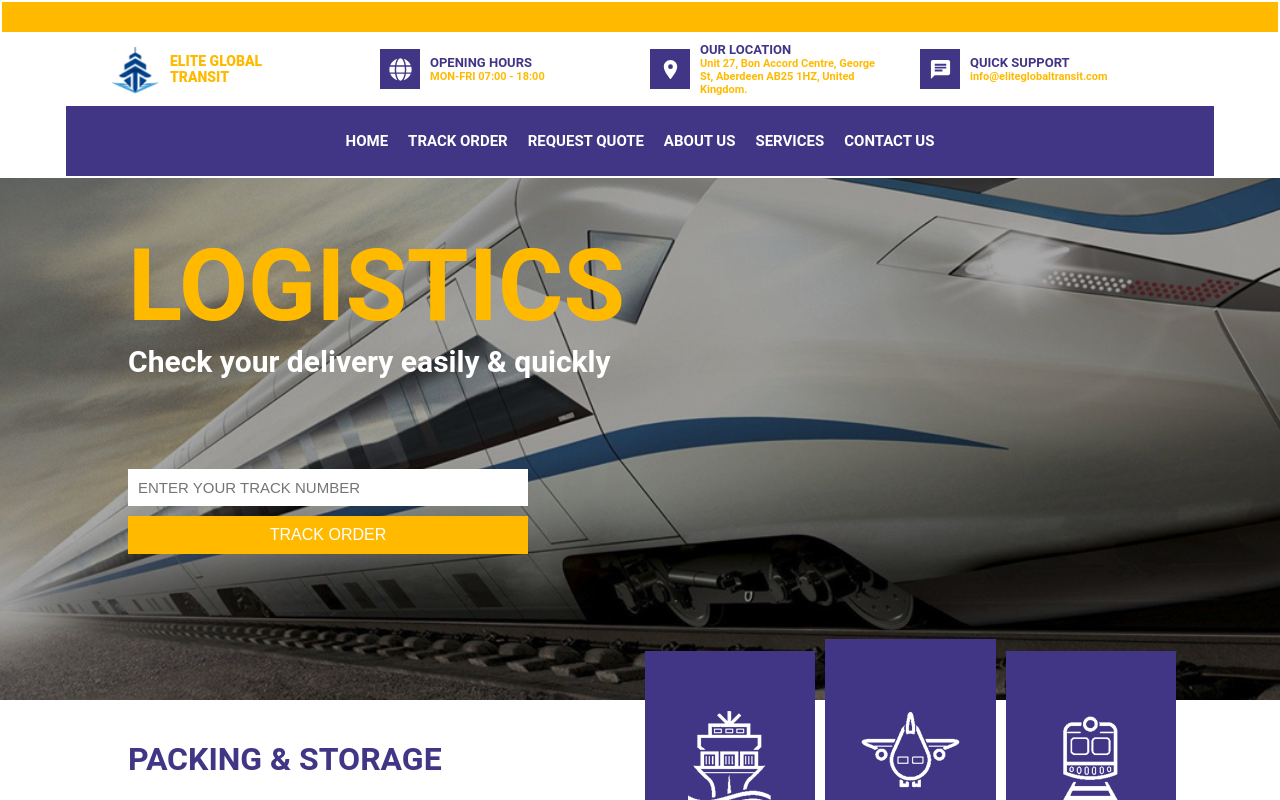
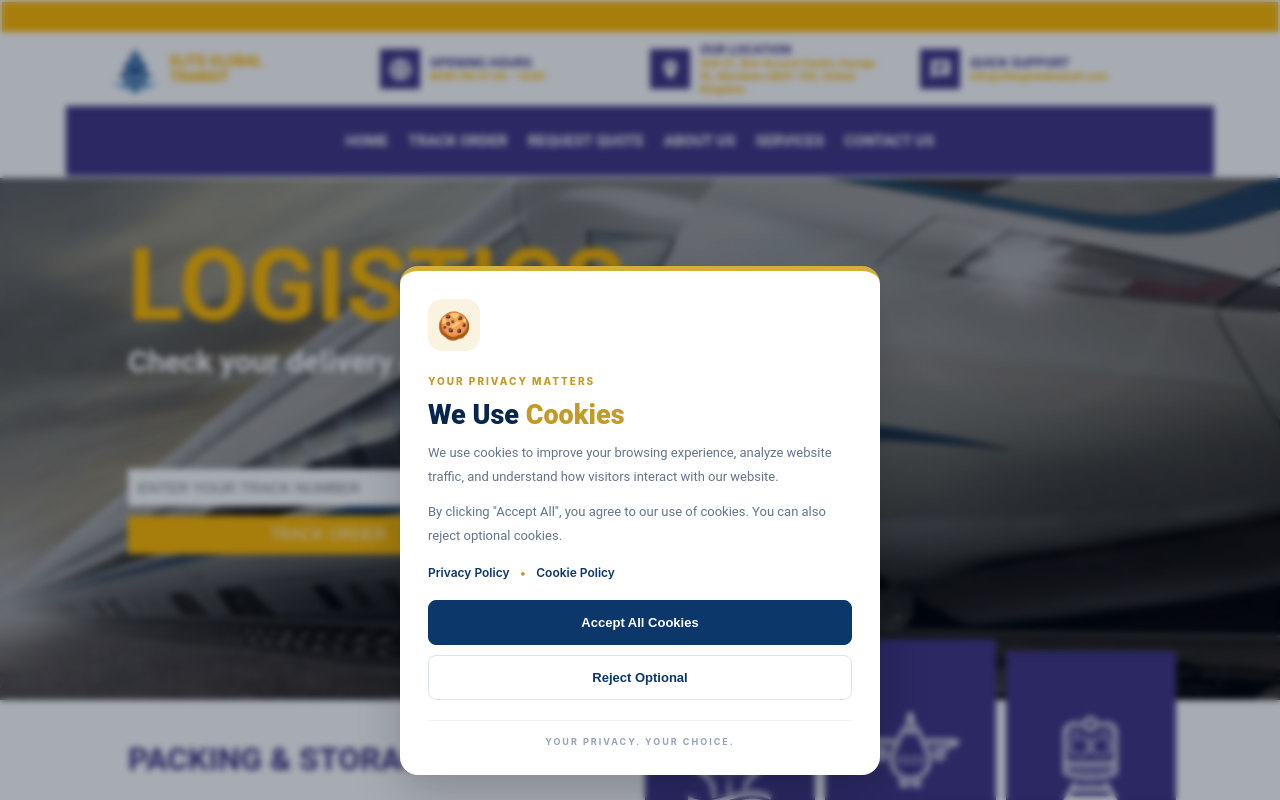
Before and after one commit to emmanuel9fortune/consignment, a React (Create React App) app: page /about-us in a window 1280 px wide. Shown: the top 800 px of the page. Built offline with nearby package versions, Linux system fonts and the light colour scheme; no server answers; the database is empty; what @react-pdf/renderer would draw is missing.

Commit message:
Add CookieConsent component to App.js

```diff
--- a/src/App.js
+++ b/src/App.js
@@ -42,6 +42,7 @@ function App() {
 
   return (
     <div className='App'>
+    <CookieConsent />
       <ToastContainer style={{zIndex:9999999}} />
       <HashRouter>
         <ScrollToTop setloading={setloading}/>
```
